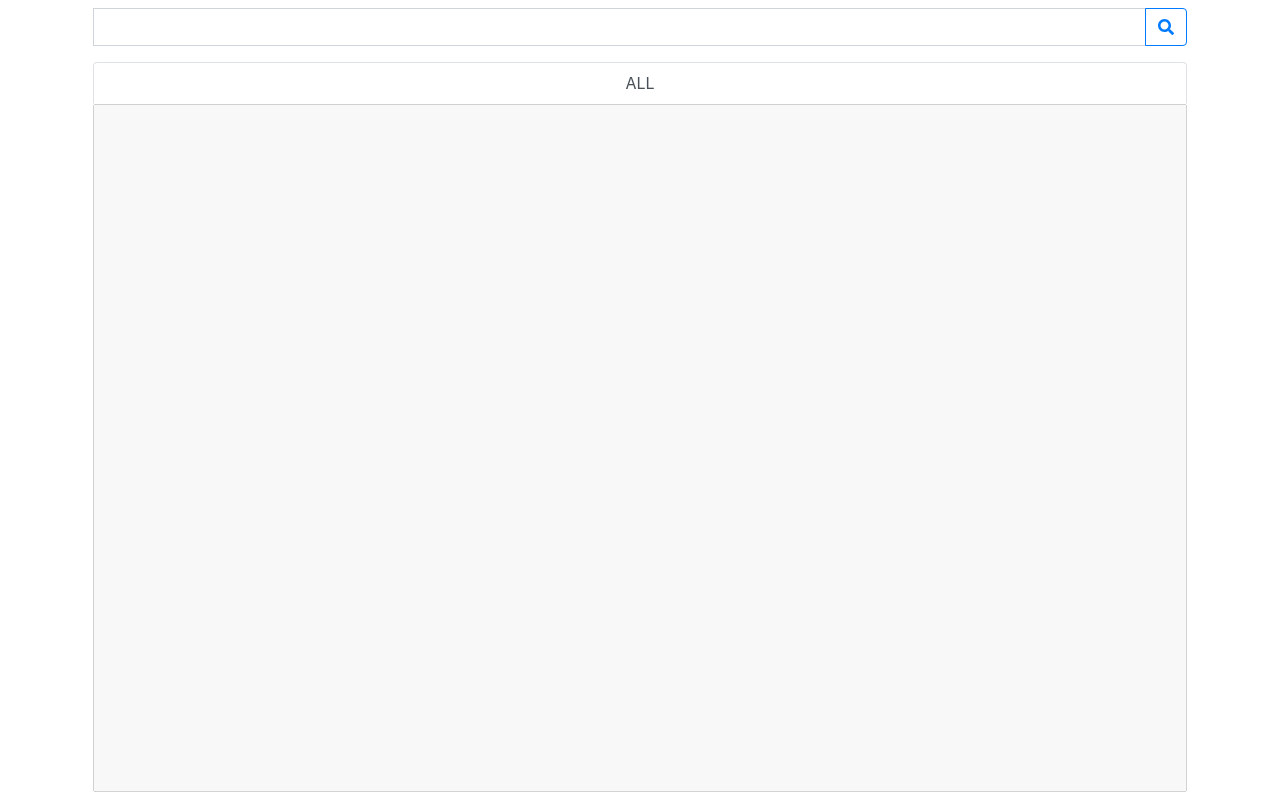
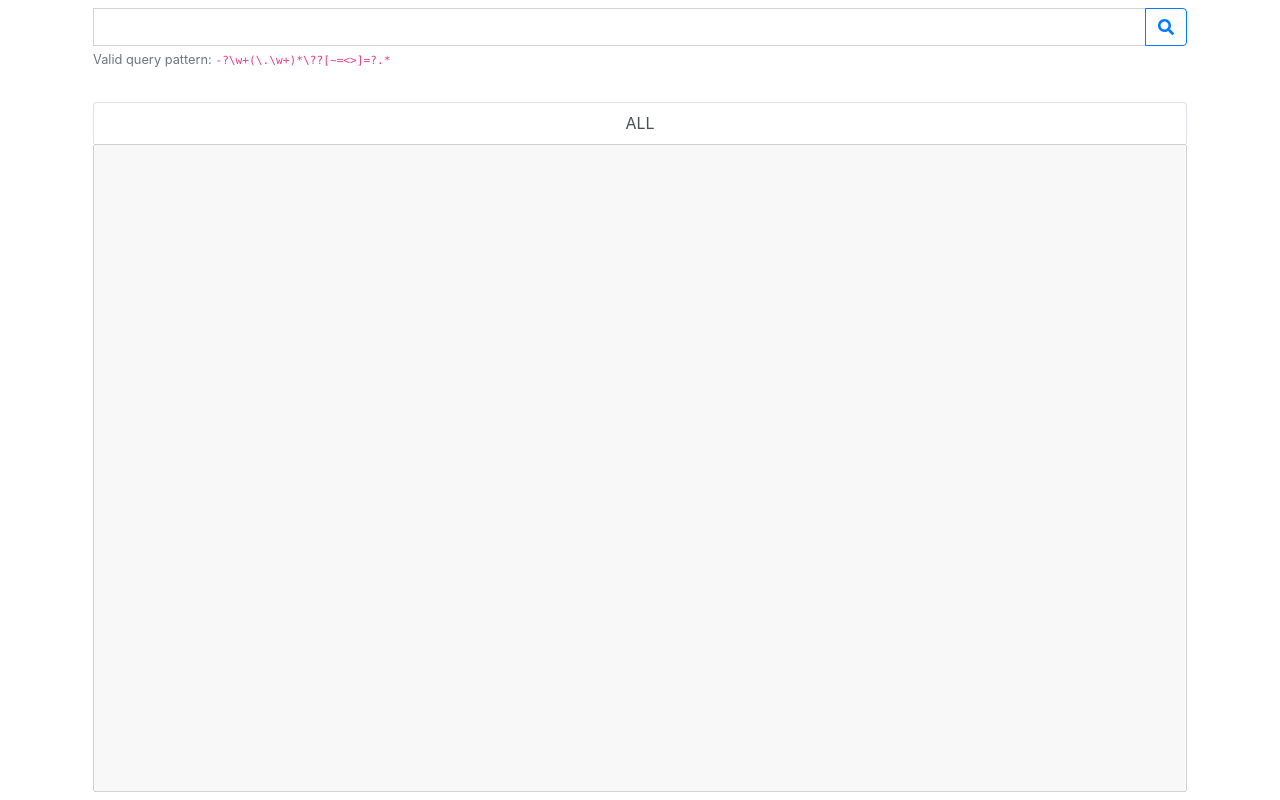
Before and after one commit to INSO-TUWien/cipes, a Vue app: page / in a window 1280 px wide. Built offline with nearby package versions, Linux system fonts and the light colour scheme.

Commit message:
show valid query pattern

```diff
--- a/ui/Search.vue
+++ b/ui/Search.vue
@@ -1,6 +1,7 @@
 <template>
   <div class="row">
     <div class="col">
+      <div class="form-group">
         <div class="input-group">
           <label for="search" class="sr-only">Search:</label>
           <input type="text" id="search" class="form-control"
@@ -14,6 +15,11 @@
             </button>
           </div>
         </div>
+
+        <small class="form-text text-muted">
+          Valid query pattern: <code>-?\w+(\.\w+)*\??[~=&lt;&gt;]=?.*</code>
+        </small>
+      </div>
     </div>
   </div>
 </template>
```
Lines whose indentation alone changed are shown as unchanged.
